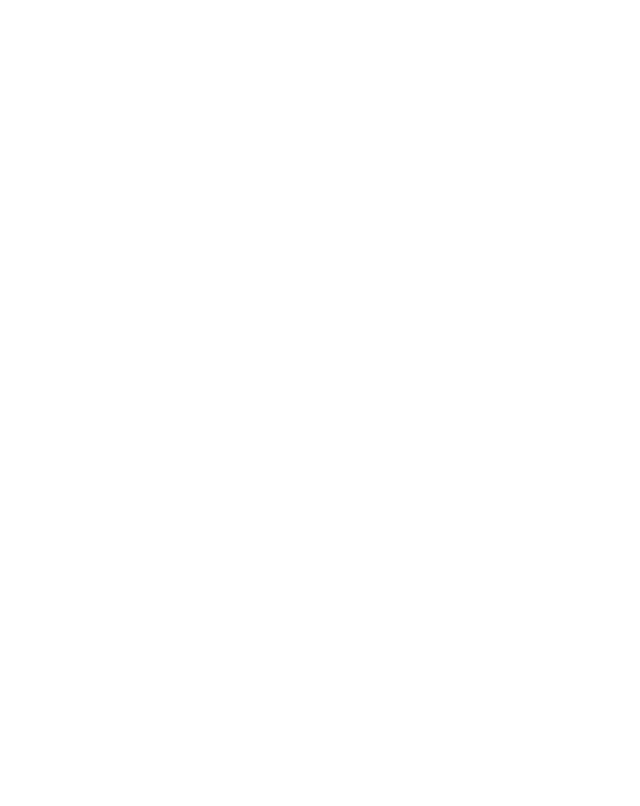
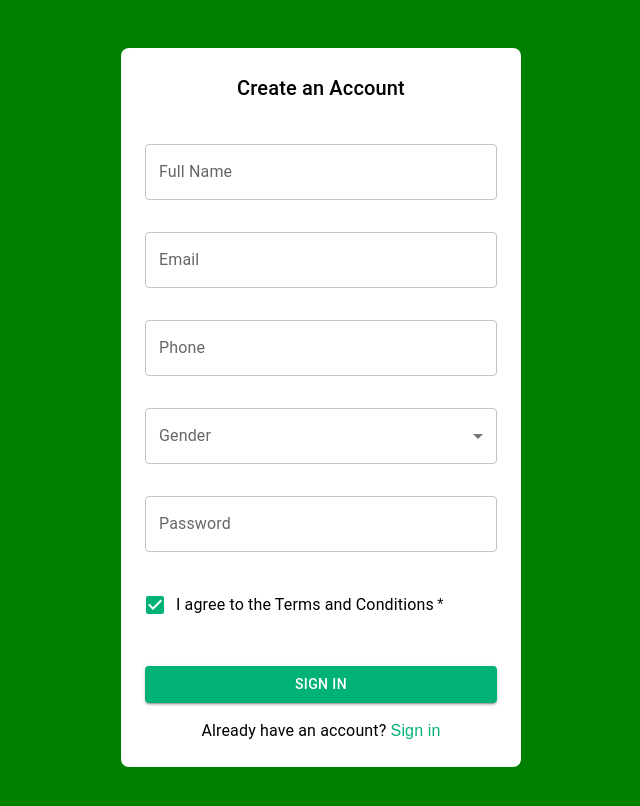
Before and after one commit to hemarle/health, a React (Create React App) app: page /register in a window 1280 px wide. Before the commit this address had no page. Shown: the top 806 px of the page, without its empty margins (319-959 px from the left). Built offline with nearby package versions, Linux system fonts and the light colour scheme; a web font is replaced by a local one.

Commit message:
register page

```diff
--- a/src/App.js
+++ b/src/App.js
@@ -8,6 +8,7 @@ import { Routes, Route } from "react-router-dom"
 
 import { createTheme, ThemeProvider } from '@mui/material/styles';
 import Login from "./pages/login/Login";
+import Register from "./pages/register/Register";
 function App() {
   const theme = createTheme({
     palette: {
@@ -22,8 +23,9 @@ function App() {
 
     <Routes>
       <Route path="/" element={<Landingpage />} />
+      <Route path="/login" element={<Login />} />
+      <Route path="/register" element={<Register />} />
       <Route path="/chat" element={<Chat />} />
-      <Route path="/login" element={<Login />} />
     </Routes>
     </ThemeProvider>
 
--- a/src/components/layout/LoginLayout.jsx
+++ b/src/components/layout/LoginLayout.jsx
@@ -10,6 +10,7 @@ function LoginLayout({ children }) {
         minHeight: "100vh",
         background: "green",
       }}
+      p={{ xs: 2, lg: 6 }}
     >
       <Box sx={{ width: "100%", maxWidth: "400px", borderRadius: "5px" }}>
         {children}
--- /dev/null
+++ b/src/pages/register/Register.jsx
@@ -0,0 +1,113 @@
+import React from "react";
+import LoginLayout from "../../components/layout/LoginLayout";
+import {
+  Box,
+  Button,
+  Checkbox,
+  FormControl,
+  FormControlLabel,
+  InputLabel,
+  MenuItem,
+  Select,
+  TextField,
+  Typography,
+} from "@mui/material";
+import { Formik, Form } from "formik";
+import { Link } from "react-router-dom";
+function Register() {
+  return (
+    <LoginLayout>
+      <Box bgcolor="white" p={3} borderRadius="8px" width="100%">
+        <Typography variant="h6" align="center" mb={5}>
+          Create an Account
+        </Typography>
+        <Formik
+          initialValues={{ email: "", password: "" }}
+          onSubmit={(values) => {}}
+        >
+          {({ isSubmitting, setFieldValue }) => (
+            <Form>
+              <Box mb={4}>
+                <TextField
+                  fullWidth
+                  placeholder="Full Name"
+                  type="text"
+                  label="Full Name"
+                  variant="outlined"
+                  onChange={(e) => setFieldValue("FullName", e.target.value)}
+                />
+              </Box>
+              <Box mb={4}>
+                <TextField
+                  fullWidth
+                  placeholder="Email"
+                  type="email"
+                  label="Email"
+                  variant="outlined"
+                  onChange={(e) => setFieldValue("email", e.target.value)}
+                />
+              </Box>
+              <Box mb={4}>
+                <TextField
+                  fullWidth
+                  placeholder="Phone"
+                  type="text"
+                  label="Phone"
+                  variant="outlined"
+                  onChange={(e) => setFieldValue("Phone", e.target.value)}
+                />
+              </Box>
+              <Box mb={4}>
+                <FormControl fullWidth>
+                  <InputLabel id="demo-simple-select-label">Gender</InputLabel>
+
+                  <Select
+                    labelId="demo-simple-select-label"
+                    id="demo-simple-select"
+                    fullWidth
+                    placeholder="Select Gender"
+                    label="Gender"
+                  >
+                    <MenuItem value="female">Female</MenuItem>
+                    <MenuItem value="male">Male</MenuItem>
+                  </Select>
+                </FormControl>
+              </Box>
+              <Box mb={4}>
+                <TextField
+                  fullWidth
+                  placeholder="Password"
+                  type="password"
+                  label="Password"
+                  variant="outlined"
+                />
+              </Box>
+              <Box mb={5}>
+                <FormControlLabel
+                  control={<Checkbox defaultChecked required />}
+                  label="I agree to the Terms and Conditions"
+                />
+              </Box>
+              <Box mb={2}>
+                <Button fullWidth type="submit" variant="contained" mt={3}>
+                  Sign In
+                </Button>
+              </Box>
+            </Form>
+          )}
+        </Formik>
+
+        <Typography align="center">
+          Already have an account?{" "}
+          <span>
+            <Link to="/login" style={{ color: "#00B277" }}>
+              Sign in
+            </Link>
+          </span>
+        </Typography>
+      </Box>
+    </LoginLayout>
+  );
+}
+
+export default Register;
```
